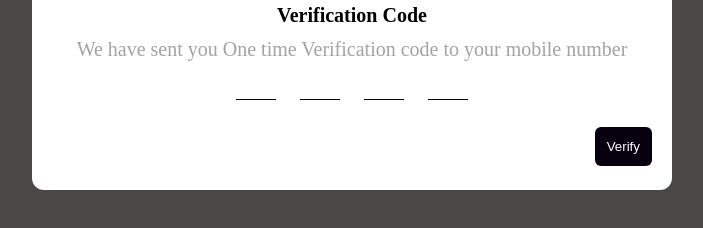
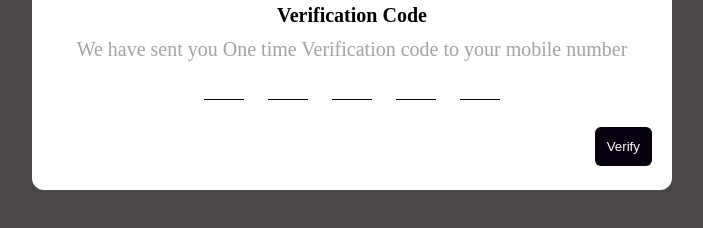
Before and after one commit to soumya2611/otpbox, a plain HTML site: page index.html in a window 1280 px wide. Shown: the part 330-558 px from the top of the page, without its empty margins (288-991 px from the left). Drawn offline with Linux system fonts and the light colour scheme.

Commit message:
hello world!

```diff
--- a/index.html
+++ b/index.html
@@ -16,6 +16,7 @@
            <input id="input2" type="text" maxlength="1">
            <input id="input3" type="text" maxlength="1">
            <input id="input4" type="text" maxlength="1">
+           <input id="input5" type="text" maxlength="1">
         </div>
         <button class="action">Verify </button>
     </form>
```
